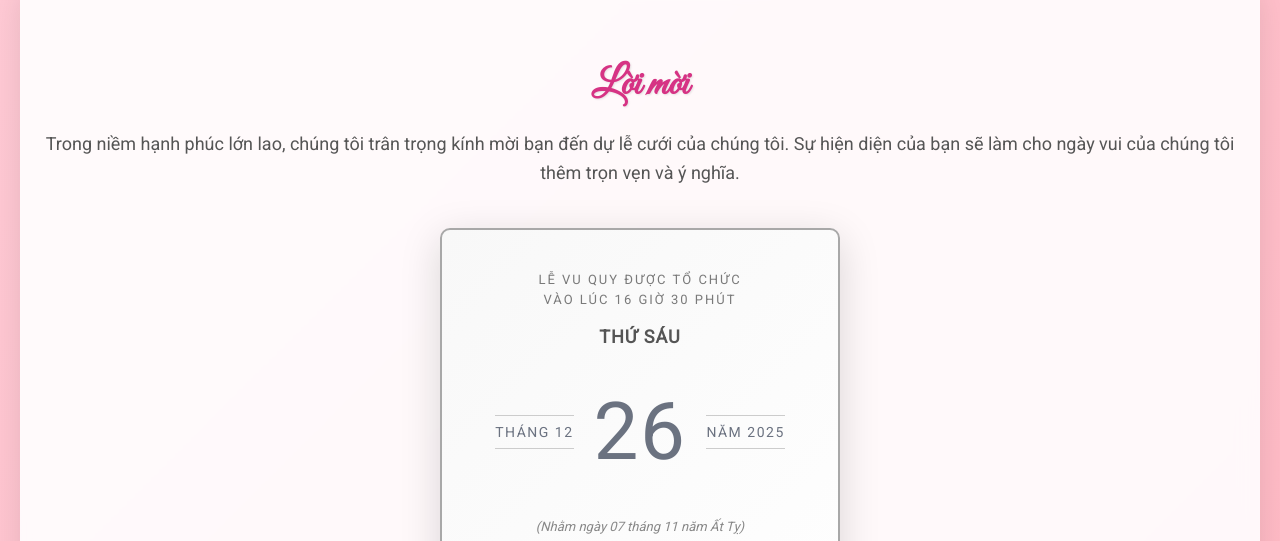
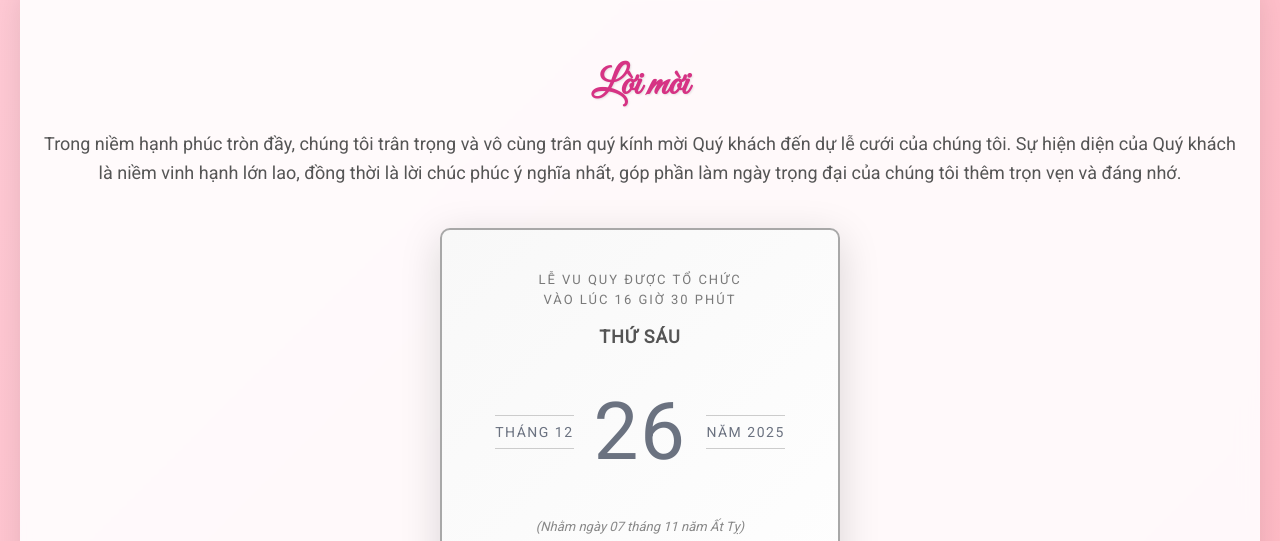
Before and after one commit to ITKayT/ThaoMy-VanTien-Wedding, a plain HTML site: page index.html in a window 1280 px wide. Shown: the part 840-1381 px from the top of the page. Drawn offline with Linux system fonts and the light colour scheme.

Commit message:
update code

```diff
--- a/index.html
+++ b/index.html
@@ -436,7 +436,7 @@
   <!-- Lời mời -->
   <section id="invitation">
     <h3>Lời mời</h3>
-    <p>Trong niềm hạnh phúc lớn lao, chúng tôi trân trọng kính mời bạn đến dự lễ cưới của chúng tôi. Sự hiện diện của bạn sẽ làm cho ngày vui của chúng tôi thêm trọn vẹn và ý nghĩa.</p>
+    <p>Trong niềm hạnh phúc tròn đầy, chúng tôi trân trọng và vô cùng trân quý kính mời Quý khách đến dự lễ cưới của chúng tôi. Sự hiện diện của Quý khách là niềm vinh hạnh lớn lao, đồng thời là lời chúc phúc ý nghĩa nhất, góp phần làm ngày trọng đại của chúng tôi thêm trọn vẹn và đáng nhớ.</p>
 
     <!-- Thiệp cưới -->
     <div id="invitation-card" style="margin-top: 40px;">
```
